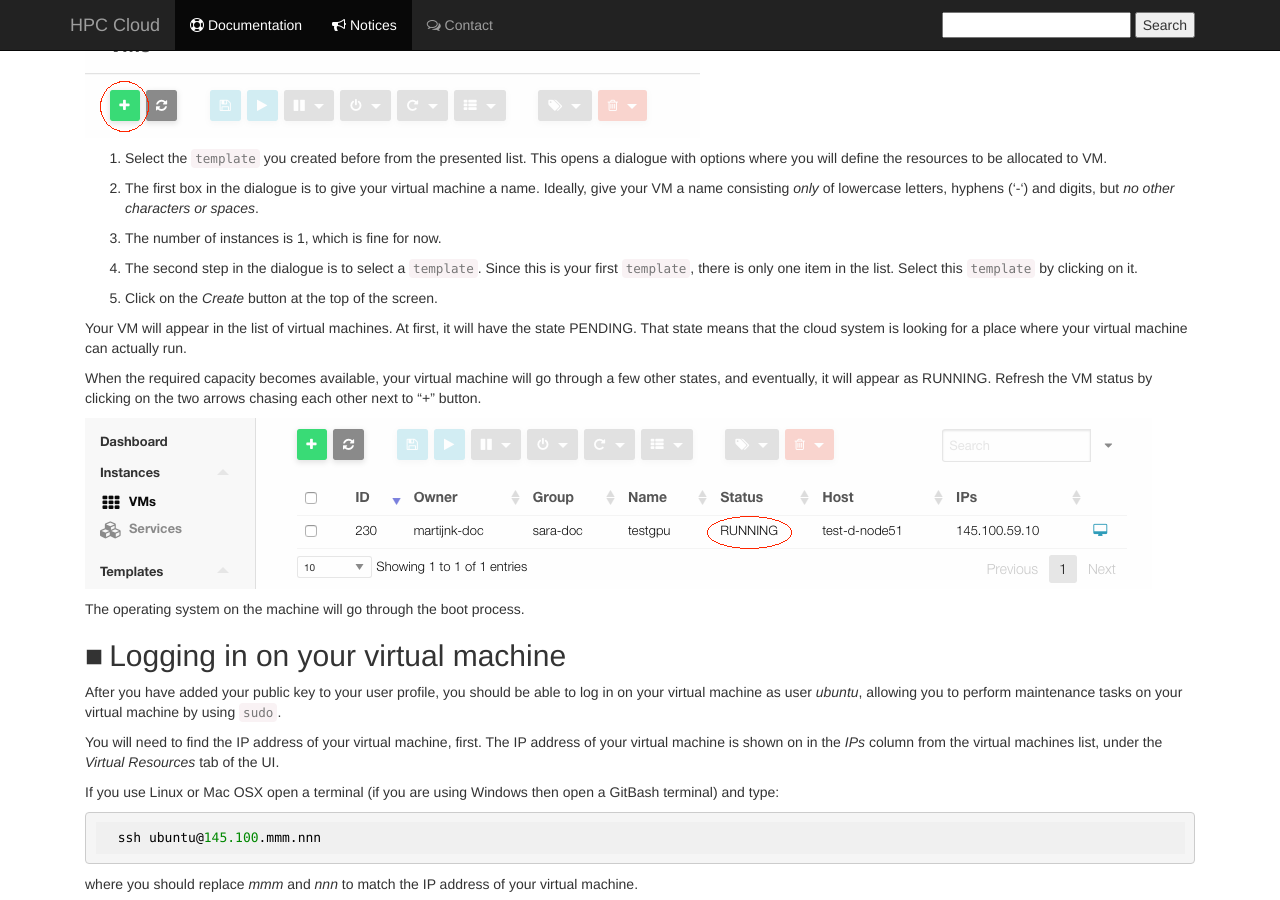
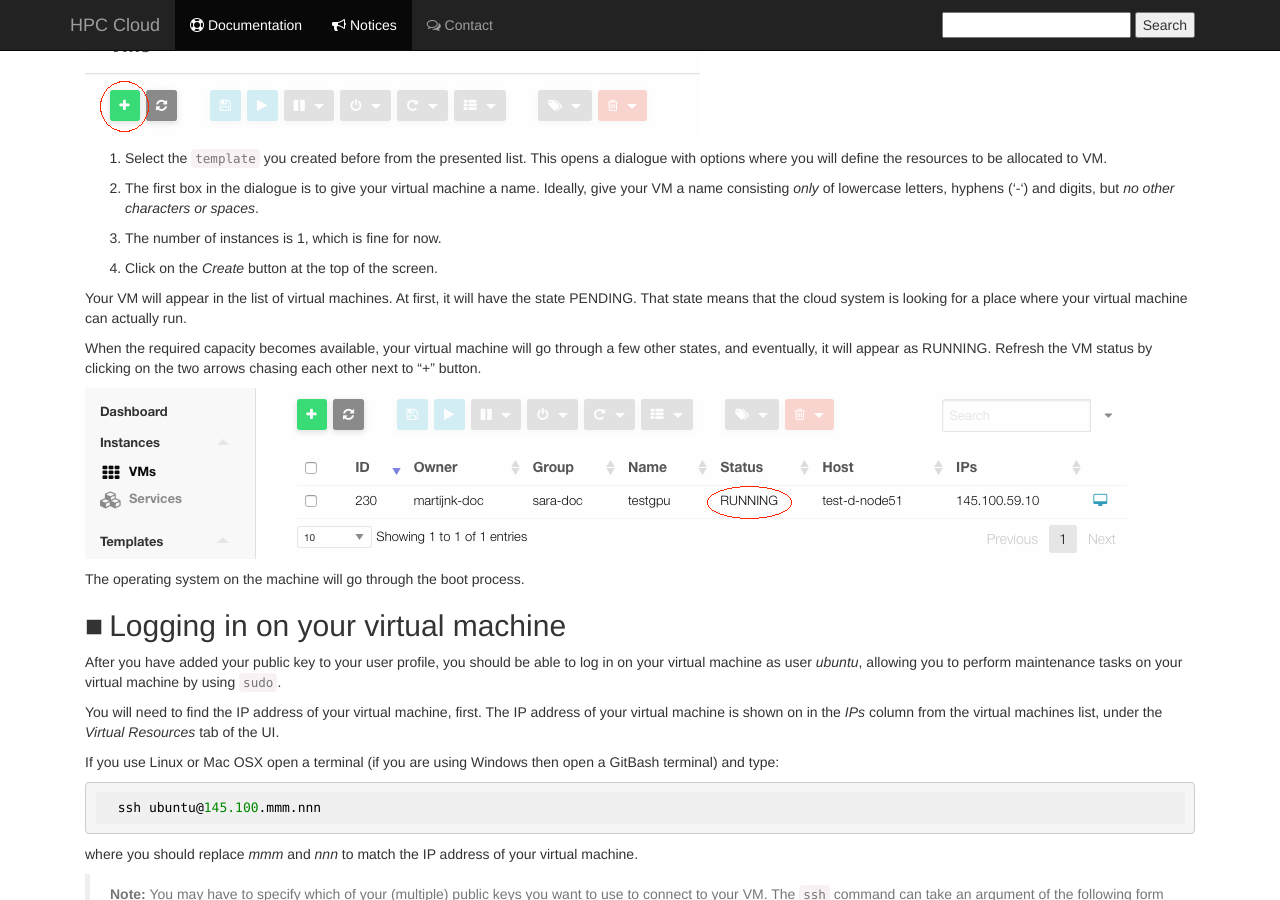
Before and after one commit to sara-nl/clouddocs, a Jekyll site: the page built from general-start.markdown, in a window 1280 px wide and 900 px high, scrolled down 4091 px. Built offline with Jekyll 4.4.1, drawn with Linux system fonts in a browser that asks for light colours; nearby versions of some CDN libraries; our own code applies the rules of GitHub Pages for plain Markdown files.

Commit message:
Update general-start.markdown

```diff
--- a/general-start.markdown
+++ b/general-start.markdown
@@ -111,11 +111,9 @@ Start your virtual machine using the following steps:
 
 2. Select the `template` you created before from the presented list. This opens a dialogue with options where you will define the resources to be allocated to VM.
 
-2. The first box in the dialogue is to give your virtual machine a name. Ideally, give your VM a name consisting *only* of lowercase letters, hyphens ('-') and digits, but *no other characters or spaces*.
+3. The first box in the dialogue is to give your virtual machine a name. Ideally, give your VM a name consisting *only* of lowercase letters, hyphens ('-') and digits, but *no other characters or spaces*.
 
-3. The number of instances is 1, which is fine for now.
-
-4. The second step in the dialogue is to select a `template`. Since this is your first `template`, there is only one item in the list. Select this `template` by clicking on it.
+4. The number of instances is 1, which is fine for now.
 
 5. Click on the _Create_ button at the top of the screen.
 
```
